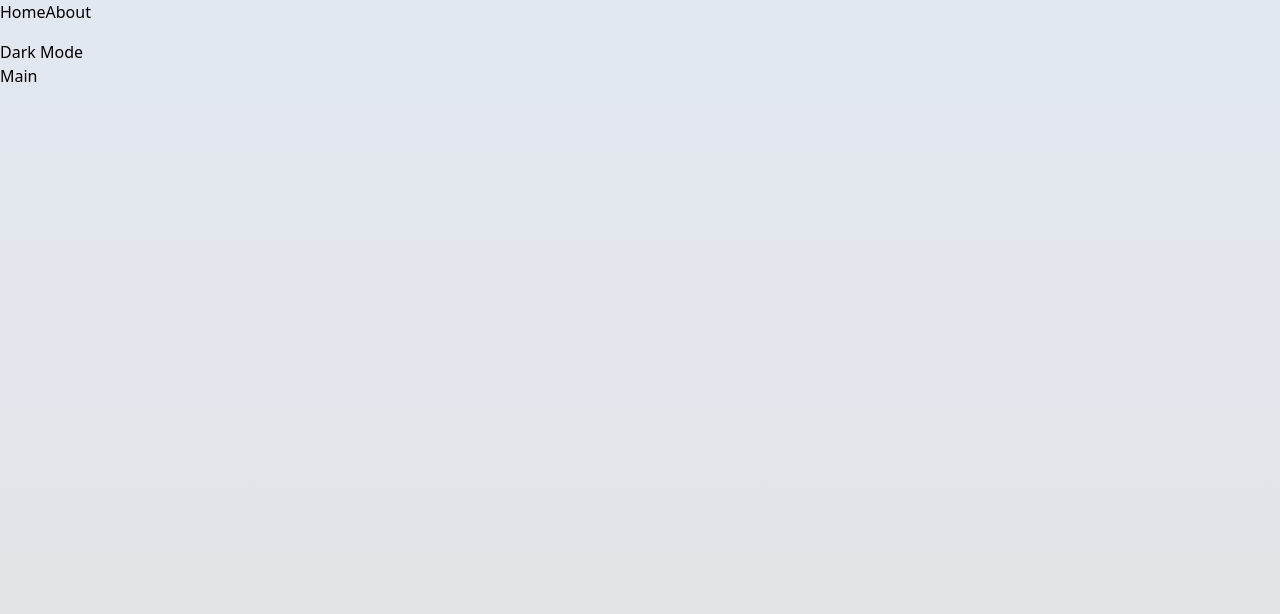
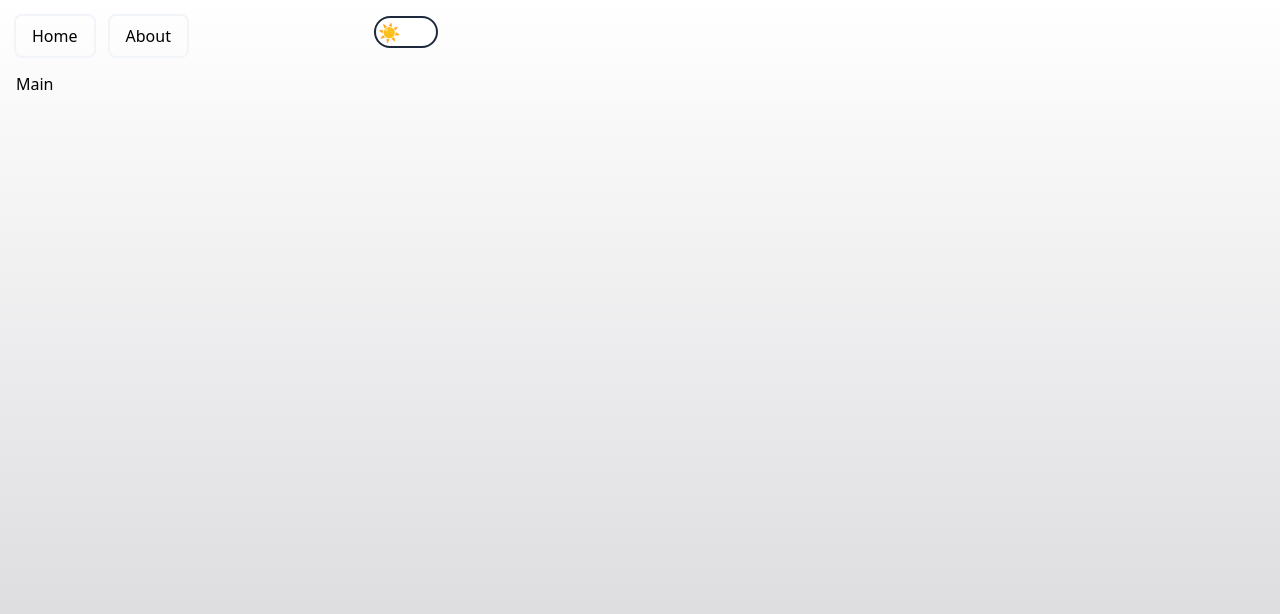
Before and after one commit to JanEberlein/JanEberlein, a Vue app: page /#/cheatsheet in a window 1280 px wide. Shown: the top 614 px of the page. Built offline with nearby package versions, Linux system fonts and the light colour scheme.

Commit message:
adds animated dark mode selector

```diff
--- a/src/App.vue
+++ b/src/App.vue
@@ -1,26 +1,24 @@
 <script setup>
-import { RouterLink, RouterView } from 'vue-router'
-import DarkModeSelector from '@/components/DarkModeSelector.vue'
+import { RouterView } from 'vue-router'
+import ThemeSelector from '@/components/ThemeSelector.vue'
+import NavItem from '@/components/NavItem.vue'
 </script>
 
 <template>
   <div
-    class="w-screen h-screen bg-gradient-to-b from-slate-200 to-zinc-200 dark:from-slate-800 dark:to-zinc-800"
+    class="flex flex-col p-2 w-screen h-screen bg-gradient-to-b from-white to-zinc-300 dark:from-slate-800 dark:to-zinc-800"
   >
-    <header class="flex h-10 max-w-md w-full">
-      <div>
-        <nav>
-          <RouterLink to="/">Home</RouterLink>
-          <RouterLink to="/about">About</RouterLink>
-        </nav>
-      </div>
+    <header class="flex flex-row h-fit max-w-md w-full">
+      <nav class="flex grow overflow-scroll">
+        <NavItem to="/">Home</NavItem>
+        <NavItem to="/about/">About</NavItem>
+      </nav>
+      <ThemeSelector> </ThemeSelector>
     </header>
 
-    <DarkModeSelector> </DarkModeSelector>
-
-
-
-    <RouterView />
+    <main class="m-2">
+      <RouterView />
+    </main>
   </div>
 </template>
 
--- a/src/components/DarkModeSelector.vue
+++ /dev/null
@@ -1,13 +0,0 @@
-<script setup>
-import { useDark, useToggle } from '@vueuse/core'
-
-
-const isDark = useDark()
-const toggleDark = useToggle(isDark)
-</script>
-
-<template>
-  <div>
-    <button @click="toggleDark()">Dark Mode</button>
-  </div>
-</template>
--- /dev/null
+++ b/src/components/NavItem.vue
@@ -0,0 +1,16 @@
+<script setup>
+const props = defineProps({
+  to: {
+    type: String,
+    required: true,
+    default: '/'
+  }
+})
+
+</script>
+
+<template>
+  <div class="p-2 m-2 rounded-md ring-2 ring-transparent active:ring-amber-400 ring-offset-2 ring-offset-slate-100 dark:ring-offset-slate-700">
+    <RouterLink :to="props.to" class="px-2"><slot></slot></RouterLink>
+  </div>
+</template>
--- /dev/null
+++ b/src/components/ThemeSelector.vue
@@ -0,0 +1,35 @@
+<script setup>
+import { useDark } from '@vueuse/core'
+import { ref } from 'vue';
+
+const isDark = useDark()
+const dark = ref(isDark.value)
+
+function toggle() {
+  dark.value = !dark.value
+  isDark.value = dark.value
+}
+</script>
+
+<template>
+  <button @click="toggle()" class="relative w-18 h-min px-2.5 m-2">
+    <div class="flex flex-col justify-between rounded-full border-slate-800 border-2 bg-white h-fit px-0.5 w-16">
+      <Transition
+        enter-from-class=" opacity-0 translate-x-8"
+        enter-active-class="transform duration-700 linear"
+        leave-active-class="transform duration-700 linear absolute"
+        leave-to-class="opacity-0 translate-x-8"
+      >
+        <span v-if="!dark" class="self-start text-lg">☀️</span>
+      </Transition>
+      <Transition
+        enter-from-class=" opacity-0 -translate-x-8"
+        enter-active-class="transform duration-700 linear"
+        leave-active-class="transform duration-700 linear absolute"
+        leave-to-class="opacity-0 -translate-x-8"
+      >
+        <span v-if="dark" class="self-end text-lg dur">🌒</span>
+      </Transition>
+    </div>
+  </button>
+</template>
```
